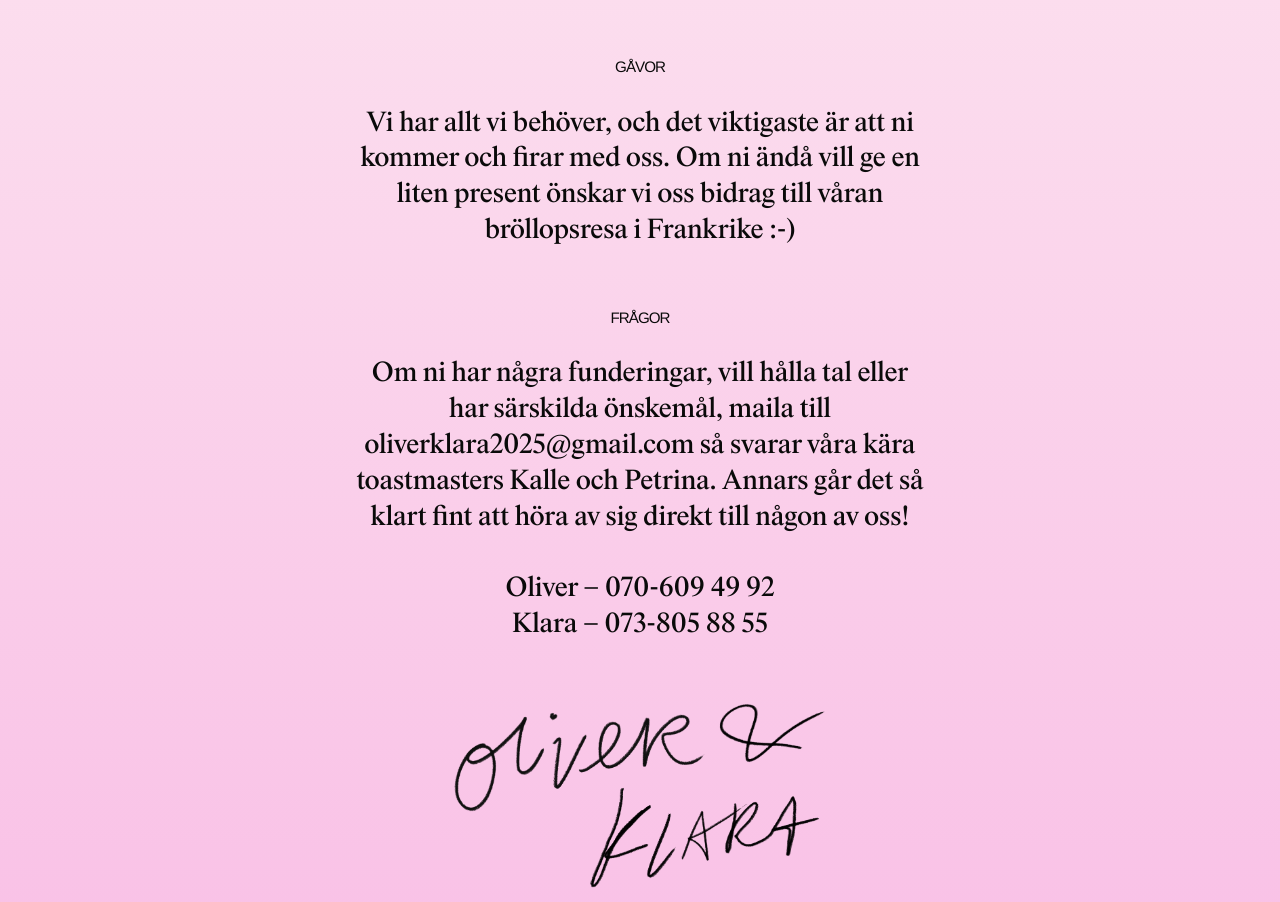
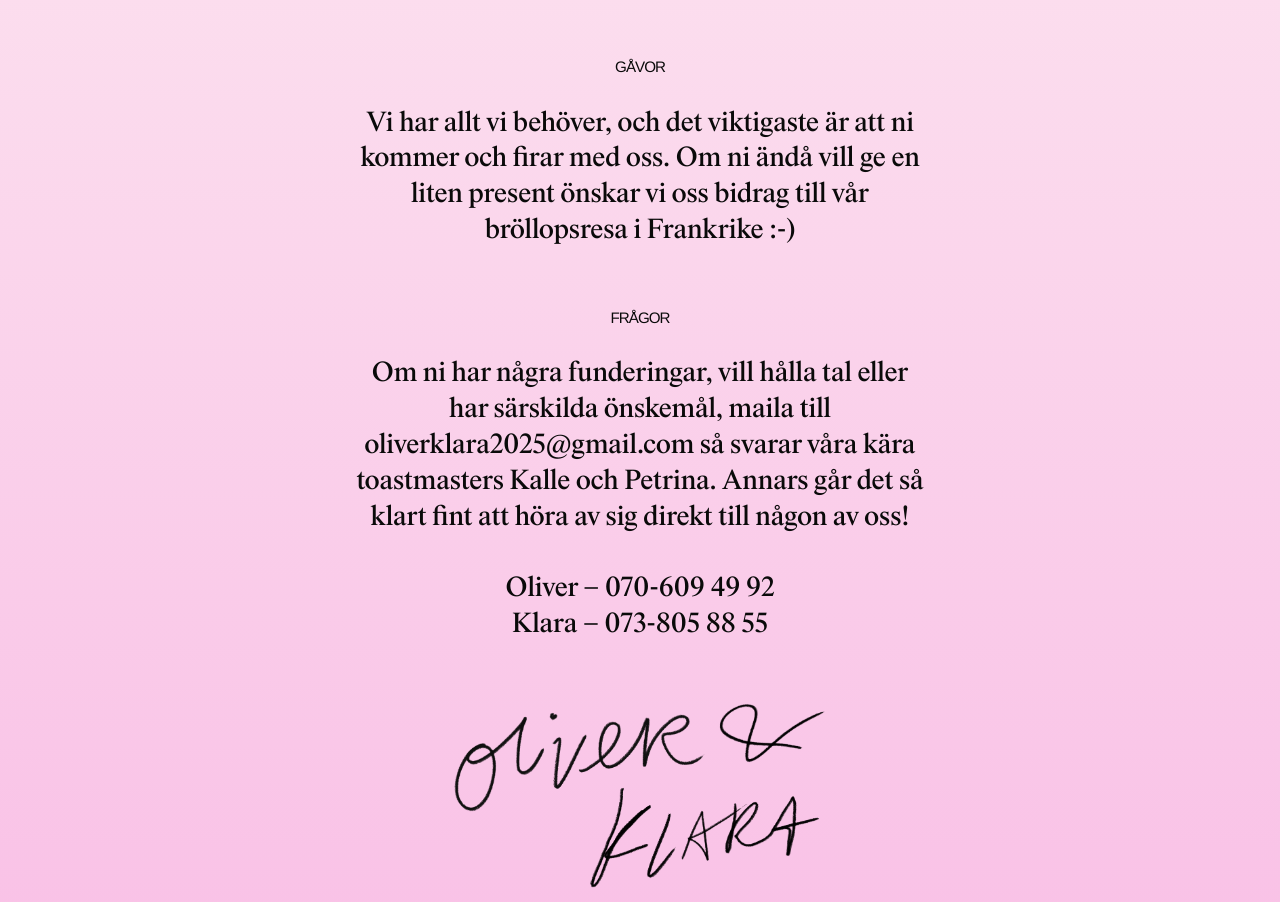
Before and after one commit to olivernordlund/olivernordlund.github.io, a plain HTML site: page update.html in a window 1280 px wide. Shown: the part 2019-2921 px from the top of the page. Drawn offline with nearby package versions, Linux system fonts and the light colour scheme; files whose address does not match are found by name.

Commit message:
Update update.html

```diff
--- a/update.html
+++ b/update.html
@@ -52,7 +52,7 @@
 
              <div class="narrow spacing-s">
                 <p class="rubrik text-center">Gåvor</p>
-                <p class="text-center">Vi har allt vi behöver, och det viktigaste är att ni kommer och firar med oss. Om ni ändå vill ge en liten present önskar vi oss bidrag till våran bröllopsresa i Frankrike :-)
+                <p class="text-center">Vi har allt vi behöver, och det viktigaste är att ni kommer och firar med oss. Om ni ändå vill ge en liten present önskar vi oss bidrag till vår bröllopsresa i Frankrike :-)
 </p>
             </div>
 
```
